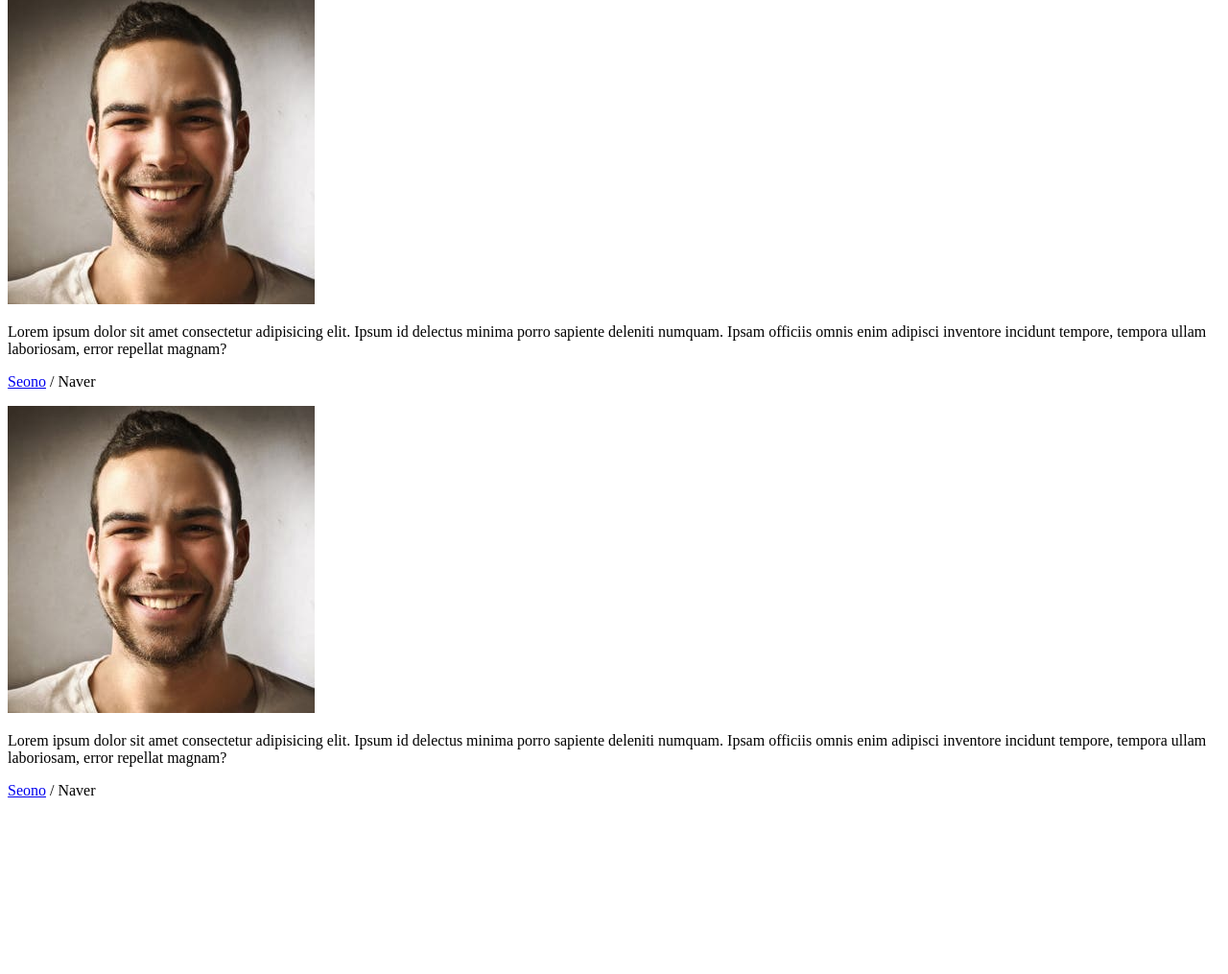
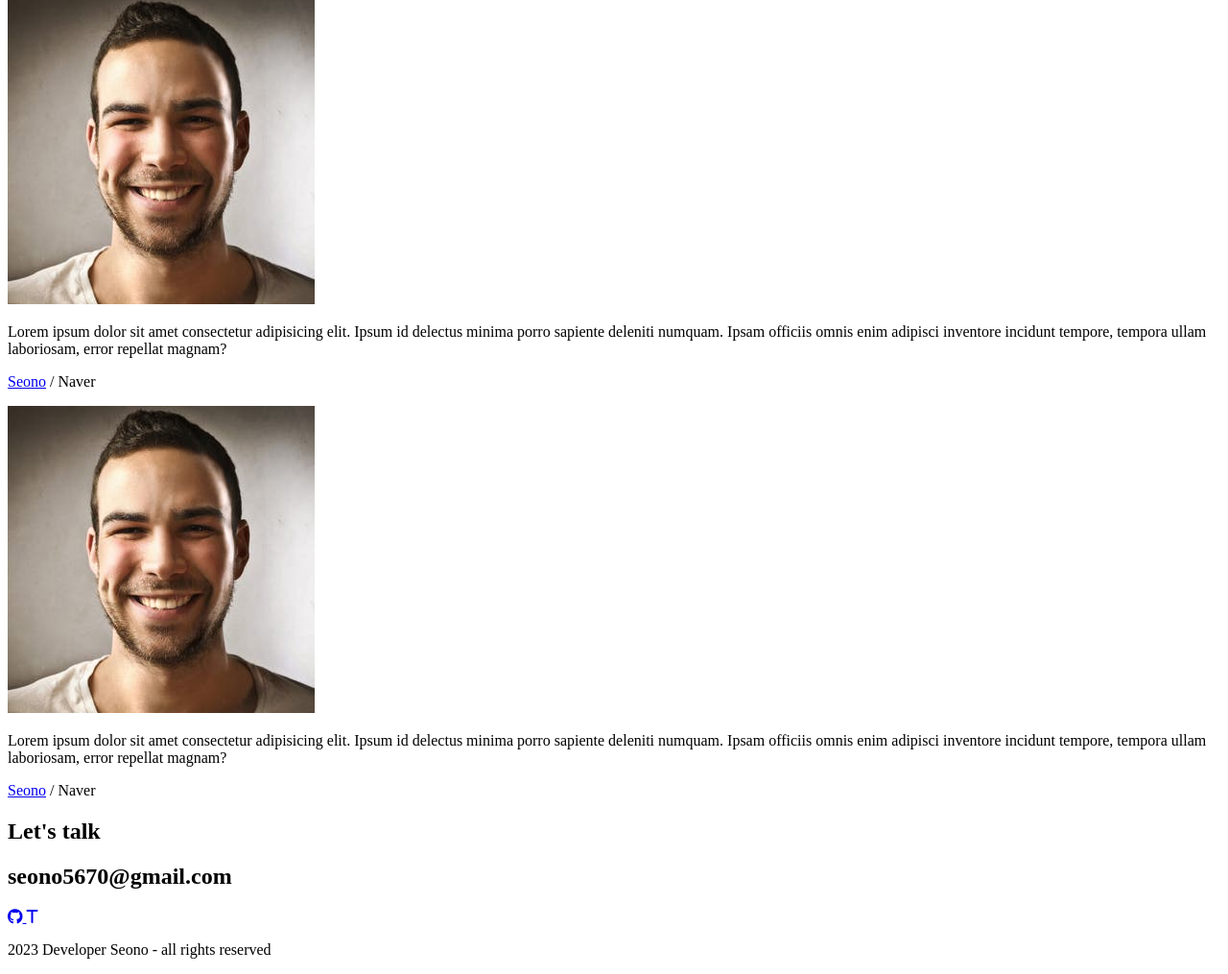
Before and after one commit to Seono-Na/portfolio, a plain HTML site: page index.html in a window 1280 px wide. Shown: the part 5858-6873 px from the top of the page at 96% size. Before the commit the page ends 6707 px from the top, so only its background shows below. Drawn offline with Linux system fonts and the light colour scheme.

Commit message:
HTML Contact

```diff
--- a/index.html
+++ b/index.html
@@ -261,7 +261,7 @@
 					<p>Lorem ipsum dolor sit amet consectetur adipisicing elit. Ipsum id delectus minima porro sapiente deleniti
 						numquam. Ipsam officiis omnis enim adipisci inventore incidunt tempore, tempora ullam laboriosam, error
 						repellat magnam?</p>
-					<p class="name"><a href="https://github.com/Seono-Na/portfolio">Seono</a> / Naver</p>
+					<p class="name"><a href="https://github.com/Seono-Na">Seono</a> / Naver</p>
 				</div>
 			</div>
 			<div class="testimonial">
@@ -270,13 +270,25 @@
 					<p>Lorem ipsum dolor sit amet consectetur adipisicing elit. Ipsum id delectus minima porro sapiente deleniti
 						numquam. Ipsam officiis omnis enim adipisci inventore incidunt tempore, tempora ullam laboriosam, error
 						repellat magnam?</p>
-					<p class="name"><a href="https://github.com/Seono-Na/portfolio">Seono</a> / Naver</p>
+					<p class="name"><a href="https://github.com/Seono-Na" target="_blank">Seono</a> / Naver</p>
 				</div>
 			</div>
 		</div>
 	</section>
 	<!-- Contact -->
-	<section id="contact"></section>
+	<section id="contact">
+		<h1 class="contact__title">Let's talk</h1>
+		<h2 class="contact__email">seono5670@gmail.com</h2>
+		<div class="contact__links">
+			<a href="https://github.com/Seono-Na" target="blank">
+				<i class="fa-brands fa-github"></i>
+			</a>
+			<a href="#" target="_blank">
+				<i class="fa-solid fa-t"></i>
+			</a>
+		</div>
+		<p class="contact__right">2023 Developer Seono - all rights reserved</p>
+	</section>
 </body>
 
 </html>
```
